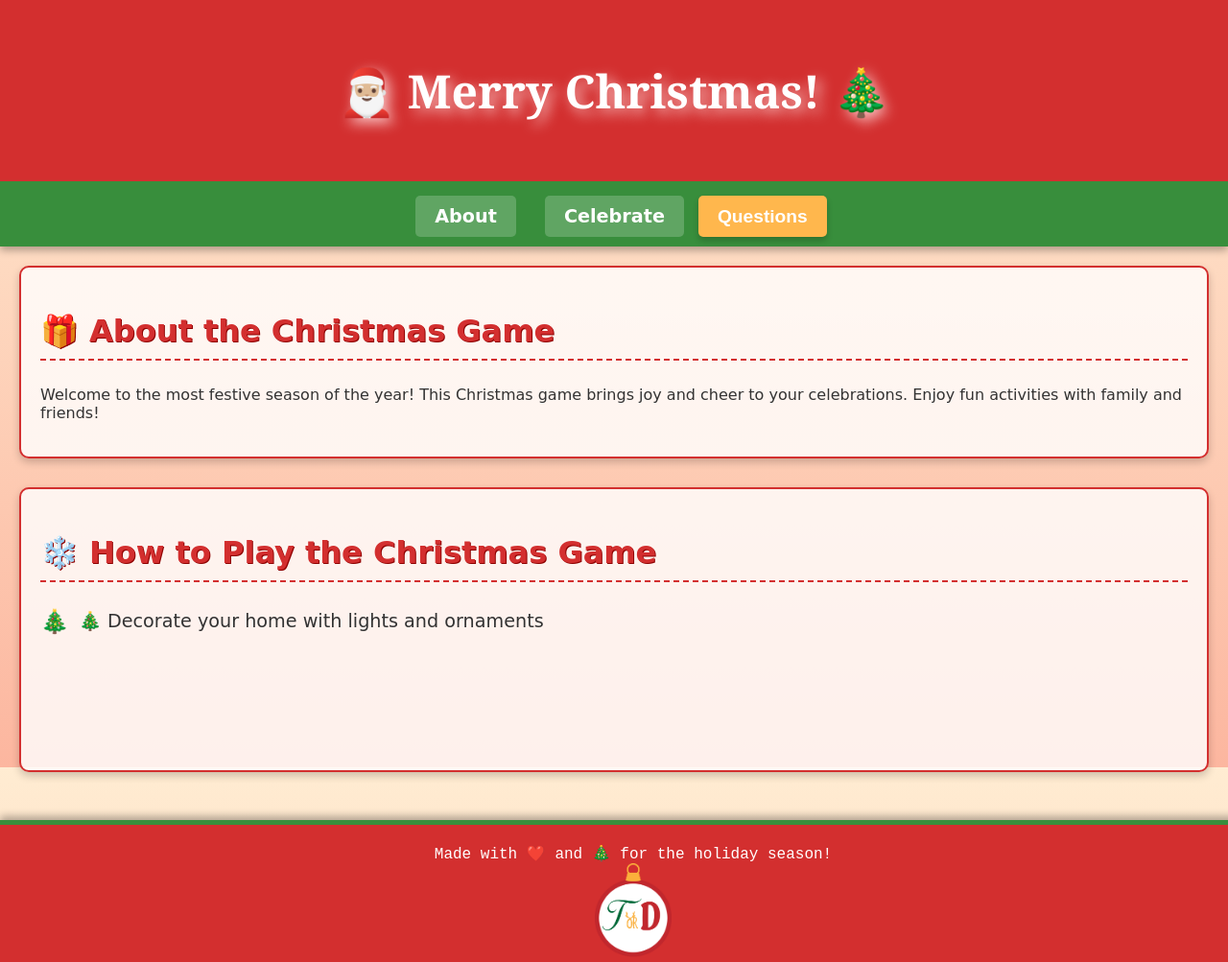
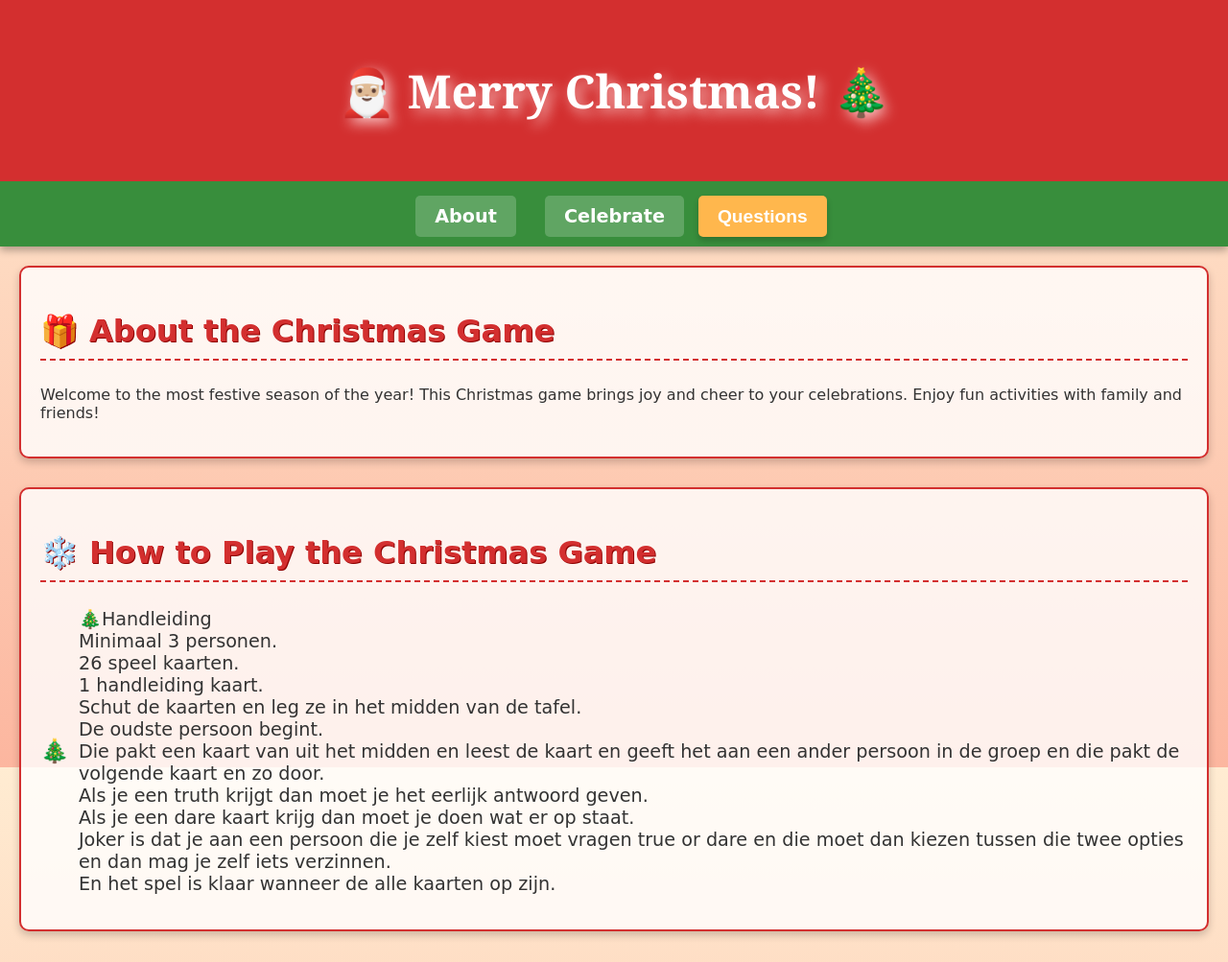
Before and after one commit to j-harbers/j-harbers.github.io, a plain HTML site: page index.html in a window 1280 px wide. Shown: the top 1003 px of the page at 96% size. Drawn offline with Linux system fonts and the light colour scheme; a web font is replaced by a local one.

Commit message:
new thingy mgingy

```diff
--- a/index.html
+++ b/index.html
@@ -136,13 +136,20 @@
     <section id="celebrate">
         <h2>❄️ How to Play the Christmas Game</h2>
         <ul>
-            <li>🎄 Decorate your home with lights and ornaments</li
-            <br>
-            <br>
-            <br>
-            <br>
-            <br>
-            <br>
+            <li>🎄Handleiding
+                <br>
+                Minimaal 3 personen.<br>
+                26 speel kaarten.<br>
+                1 handleiding kaart.<br>
+
+                Schut de kaarten en leg ze in het midden van de tafel.<br>
+                De oudste persoon begint.<br>
+                Die pakt een kaart van uit het midden en leest de kaart en geeft het aan een ander persoon in de groep en die pakt de volgende kaart en zo door.<br>
+                Als je een truth krijgt dan moet je het eerlijk antwoord geven.<br>
+                Als je een dare kaart krijg dan moet je doen wat er op staat.<br>
+                Joker is dat je aan een persoon die je zelf kiest moet vragen true or dare en die moet dan kiezen tussen die twee opties en dan mag je zelf iets verzinnen.<br>
+                En het spel is klaar wanneer de alle kaarten op zijn. </li
+
         </ul>
     </section>
 </main>
```
